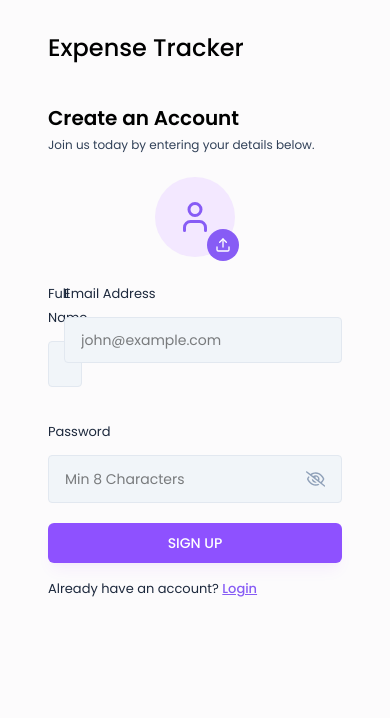
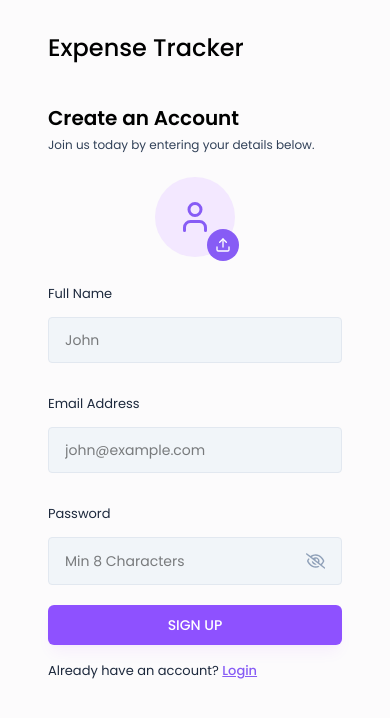
Before and after one commit to tanushachoudhary/MoneyMap, a React (Vite) app in the folder frontend/expense-tracker/: page /signup in a window 390 px wide. Shown: the top 718 px of the page. Built offline with nearby package versions, Linux system fonts and the light colour scheme.

Commit message:
fix: Extend JWT token expiration time to 10 hours and improve SignUp form layout

```diff
--- a/frontend/expense-tracker/src/pages/Auth/SignUp.jsx
+++ b/frontend/expense-tracker/src/pages/Auth/SignUp.jsx
@@ -79,13 +79,14 @@
         <form onSubmit={handleSignUp}>
           <ProfilePhotoSelector image={profilePic} setImage={setProfilePic} />
 
-          <div className="grid grid-cols-1 md:grid-cols-2 gap-4">
+          <div className="grid grid-cols-1 sm:grid-cols-2 gap-3 sm:gap-4">
             <Input
               value={fullName}
               onChange={({ target }) => setFullName(target.value)}
               label="Full Name"
               placeholder="John"
               type="text"
+              className="w-full"
             />
             <Input
               value={email}
@@ -93,17 +94,20 @@
               label="Email Address"
               placeholder="john@example.com"
               type="text"
+              className="w-full"
             />
-            <div className="col-span-2">
+            <div className="col-span-1 sm:col-span-2">
               <Input
                 value={password}
                 onChange={({ target }) => setPassword(target.value)}
                 label="Password"
                 placeholder="Min 8 Characters"
                 type="password"
+                className="w-full"
               />
             </div>
           </div>
+
           {error && <p className="text-red-500 text-xs pb-2.5">{error}</p>}
           <button type="submit" className="btn-primary">
             SIGN UP
```
Also changed, not shown: 1 other file (tests, documents, lock files or other folders).
